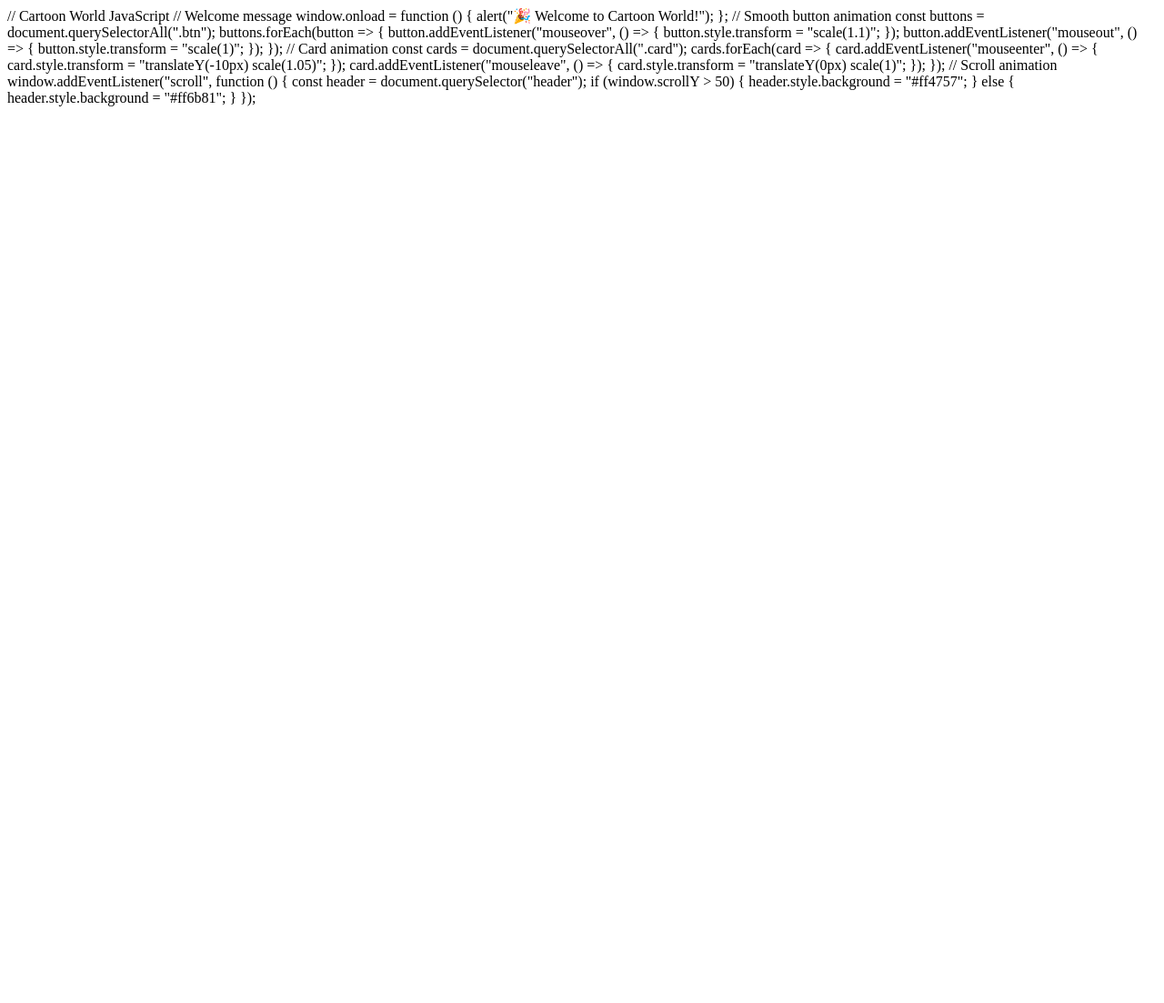
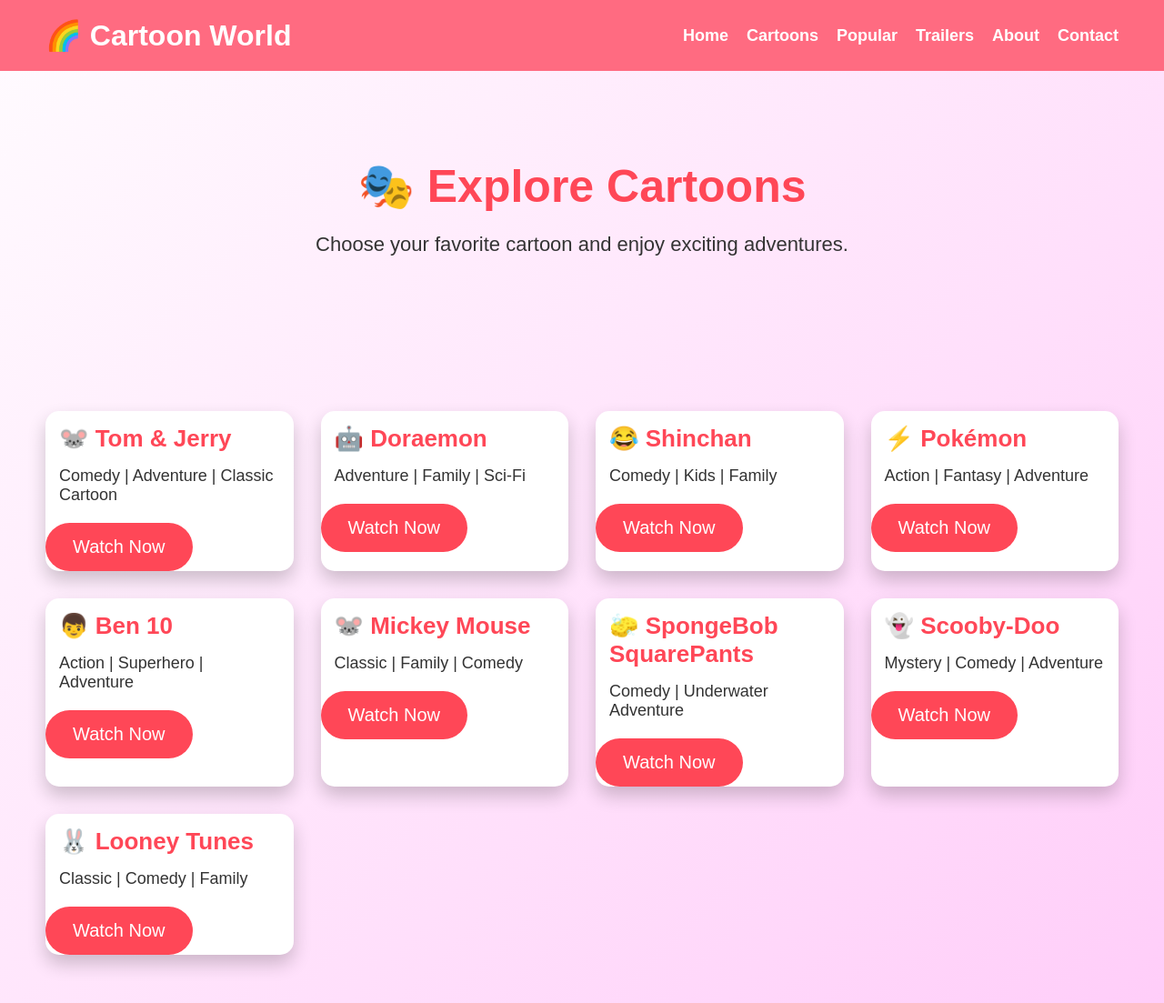
Before and after one commit to mralirazakml-code/Cartoon-website-, a plain HTML site: page cartoons.html in a window 1280 px wide. Shown: the top 1103 px of the page at 91% size. Before the commit the page ends 800 px from the top, so only its background shows below. Drawn offline with Linux system fonts and the light colour scheme.

Commit message:
Refactor HTML structure and remove JavaScript comments

```diff
--- a/cartoons.html
+++ b/cartoons.html
@@ -1,43 +1,97 @@
-// Cartoon World JavaScript
+<!DOCTYPE html>
+<html lang="en">
+<head>
+<meta charset="UTF-8">
+<meta name="viewport" content="width=device-width, initial-scale=1.0">
+<title>Cartoons - Cartoon World</title>
+<link rel="stylesheet" href="style.css">
+</head>
 
-// Welcome message
-window.onload = function () {
-    alert("🎉 Welcome to Cartoon World!");
-};
+<body>
 
-// Smooth button animation
-const buttons = document.querySelectorAll(".btn");
+<header>
+<h1 class="logo">🌈 Cartoon World</h1>
 
-buttons.forEach(button => {
-    button.addEventListener("mouseover", () => {
-        button.style.transform = "scale(1.1)";
-    });
+<nav>
+<ul>
+<li><a href="index.html">Home</a></li>
+<li><a href="cartoons.html">Cartoons</a></li>
+<li><a href="popular.html">Popular</a></li>
+<li><a href="trailer.html">Trailers</a></li>
+<li><a href="about.html">About</a></li>
+<li><a href="contact.html">Contact</a></li>
+</ul>
+</nav>
+</header>
 
-    button.addEventListener("mouseout", () => {
-        button.style.transform = "scale(1)";
-    });
-});
+<section class="hero">
+<h2>🎭 Explore Cartoons</h2>
+<p>Choose your favorite cartoon and enjoy exciting adventures.</p>
+</section>
 
-// Card animation
-const cards = document.querySelectorAll(".card");
+<section class="cards">
 
-cards.forEach(card => {
-    card.addEventListener("mouseenter", () => {
-        card.style.transform = "translateY(-10px) scale(1.05)";
-    });
+<div class="card">
+<h3>🐭 Tom & Jerry</h3>
+<p>Comedy | Adventure | Classic Cartoon</p>
+<a href="#" class="btn">Watch Now</a>
+</div>
 
-    card.addEventListener("mouseleave", () => {
-        card.style.transform = "translateY(0px) scale(1)";
-    });
-});
+<div class="card">
+<h3>🤖 Doraemon</h3>
+<p>Adventure | Family | Sci-Fi</p>
+<a href="#" class="btn">Watch Now</a>
+</div>
 
-// Scroll animation
-window.addEventListener("scroll", function () {
-    const header = document.querySelector("header");
+<div class="card">
+<h3>😂 Shinchan</h3>
+<p>Comedy | Kids | Family</p>
+<a href="#" class="btn">Watch Now</a>
+</div>
 
-    if (window.scrollY > 50) {
-        header.style.background = "#ff4757";
-    } else {
-        header.style.background = "#ff6b81";
-    }
-});
+<div class="card">
+<h3>⚡ Pokémon</h3>
+<p>Action | Fantasy | Adventure</p>
+<a href="#" class="btn">Watch Now</a>
+</div>
+
+<div class="card">
+<h3>👦 Ben 10</h3>
+<p>Action | Superhero | Adventure</p>
+<a href="#" class="btn">Watch Now</a>
+</div>
+
+<div class="card">
+<h3>🐭 Mickey Mouse</h3>
+<p>Classic | Family | Comedy</p>
+<a href="#" class="btn">Watch Now</a>
+</div>
+
+<div class="card">
+<h3>🧽 SpongeBob SquarePants</h3>
+<p>Comedy | Underwater Adventure</p>
+<a href="#" class="btn">Watch Now</a>
+</div>
+
+<div class="card">
+<h3>👻 Scooby-Doo</h3>
+<p>Mystery | Comedy | Adventure</p>
+<a href="#" class="btn">Watch Now</a>
+</div>
+
+<div class="card">
+<h3>🐰 Looney Tunes</h3>
+<p>Classic | Comedy | Family</p>
+<a href="#" class="btn">Watch Now</a>
+</div>
+
+</section>
+
+<footer>
+<p>© 2026 Cartoon World | Made with ❤️</p>
+</footer>
+
+<script src="script.js"></script>
+
+</body>
+</html>
```
